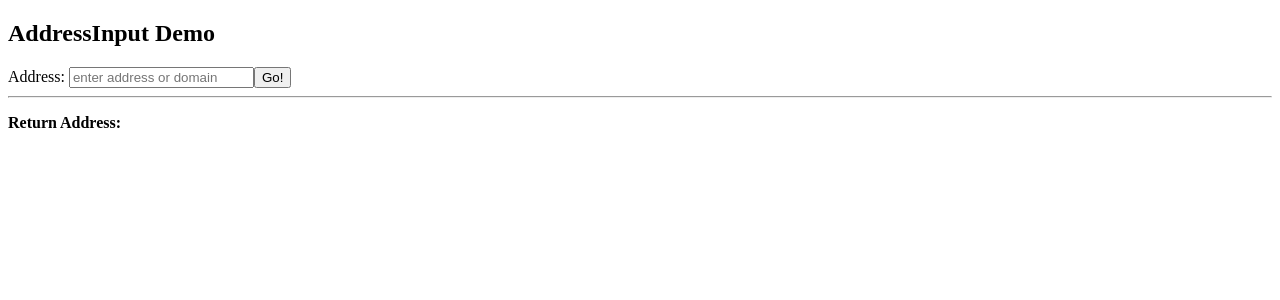
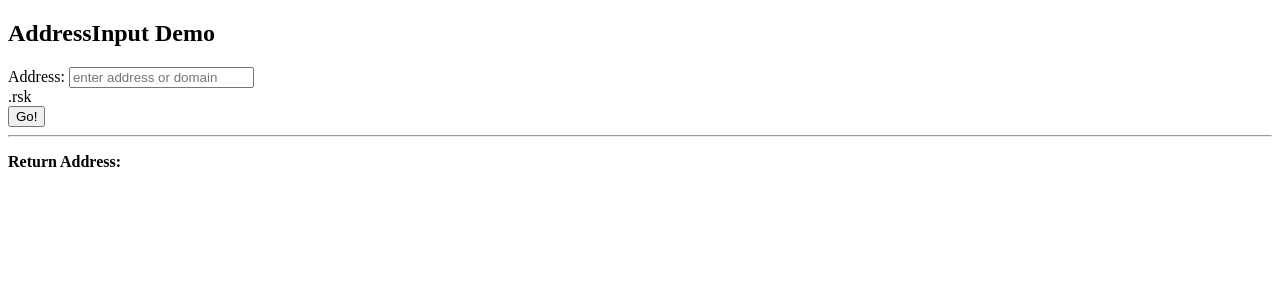
Before and after one commit to jessgusclark/rns-react-components, a React (Create React App) app: page / in a window 1280 px wide. Shown: the top 300 px of the page. Built offline with nearby package versions, Linux system fonts and the light colour scheme.

Commit message:
Add injectHtml.afterInput as optional parameter.

```diff
--- a/src/components/AddressInput/containers/AddressInputContainer.js
+++ b/src/components/AddressInput/containers/AddressInputContainer.js
@@ -5,6 +5,7 @@ import searchForAddress from '../operations';
 
 const mapStateToProps = (state, ownProps) => ({
   strings: ownProps.strings,
+  injectHtml: ownProps.injectHtml,
 });
 
 const mapDispatchToProps = (dispatch) => ({
--- a/src/components/AddressInput/index.js
+++ b/src/components/AddressInput/index.js
@@ -16,7 +16,7 @@ const store = createStore(
   applyMiddleware(...middleware),
 );
 
-const AddressInput = ({ callBack, strings }) => {
+const AddressInput = ({ callBack, strings, injectHtml }) => {
   // to return the address to the user:
   callbackMiddleware.setVariable(callBack);
 
@@ -24,6 +24,7 @@ const AddressInput = ({ callBack, strings }) => {
     <Provider store={store}>
       <AddressInputComponent
         strings={strings}
+        injectHtml={injectHtml}
       />
     </Provider>
   );
@@ -31,11 +32,17 @@ const AddressInput = ({ callBack, strings }) => {
 
 AddressInput.defaultProps = {
   strings: stringDefaults,
+  injectHtml: {
+    afterInput: <></>,
+  },
 };
 
 AddressInput.propTypes = {
   callBack: propTypes.func.isRequired,
   strings: stringTypes,
+  injectHtml: propTypes.shape({
+    afterInput: propTypes.element,
+  }),
 };
 
 export default AddressInput;
--- a/src/components/AddressInput/view/AddressInputComponent.js
+++ b/src/components/AddressInput/view/AddressInputComponent.js
@@ -4,7 +4,7 @@ import propTypes from 'prop-types';
 import { stringDefaults, stringTypes } from '../propTypes';
 
 // Presentational Component
-const AddressInputComponent = ({ searchButtonClick, strings }) => {
+const AddressInputComponent = ({ searchButtonClick, strings, injectHtml }) => {
   let input;
 
   return (
@@ -24,6 +24,10 @@ const AddressInputComponent = ({ searchButtonClick, strings }) => {
         id={strings.label ? 'rns-address-input' : ''}
       />
 
+      {injectHtml.afterInput && (
+        injectHtml.afterInput
+      )}
+
       <button
         type="button"
         onClick={() => searchButtonClick(input.value)}
@@ -37,11 +41,17 @@ const AddressInputComponent = ({ searchButtonClick, strings }) => {
 
 AddressInputComponent.defaultProps = {
   strings: stringDefaults,
+  injectHtml: {
+    afterInput: <></>,
+  },
 };
 
 AddressInputComponent.propTypes = {
   searchButtonClick: propTypes.func.isRequired,
   strings: stringTypes,
+  injectHtml: propTypes.shape({
+    afterInput: propTypes.element,
+  }),
 };
 
 export default AddressInputComponent;
--- a/src/demos/AddressInput.js
+++ b/src/demos/AddressInput.js
@@ -16,6 +16,8 @@ function AddressInputDemo() {
     }
   };
 
+  const appendHtml = <div>.rsk</div>;
+
   return (
     <div>
       <h2>AddressInput Demo</h2>
@@ -28,6 +30,9 @@ function AddressInputDemo() {
             placeholder: 'enter address or domain',
           }
         }
+        injectHtml={{
+          afterInput: appendHtml,
+        }}
       />
       <hr />
       <p>{error}</p>
```
Also changed, not shown: 1 other file (tests, documents, lock files or other folders).
